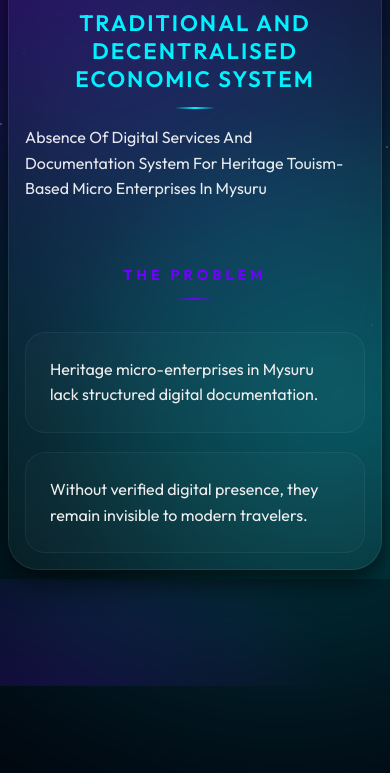
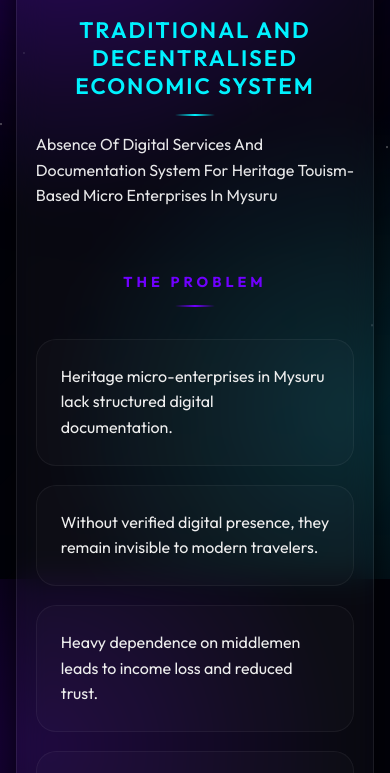
Before and after one commit to srinivas2s/Presentation-web, a website: page index.html in a window 390 px wide. Shown: the part 265-1038 px from the top of the page. Before the commit the page ends 951 px from the top, so only its background shows below. Drawn offline with Linux system fonts and the light colour scheme.

Commit message:
ui for mobile

```diff
--- a/style.css
+++ b/style.css
@@ -9,14 +9,25 @@
     --card-shadow: 0 8px 32px 0 rgba(0, 0, 0, 0.8);
 }
 
+* {
+    box-sizing: border-box;
+}
+
+html,
 body {
+    width: 100%;
     margin: 0;
     padding: 0;
+}
+
+body {
     font-family: 'Outfit', sans-serif;
     background-color: var(--bg-dark);
     background-image:
         radial-gradient(circle at 10% 20%, rgba(112, 0, 255, 0.2) 0%, transparent 40%),
         radial-gradient(circle at 90% 80%, rgba(0, 242, 255, 0.15) 0%, transparent 40%);
+    background-attachment: fixed;
+    /* Keep background steady */
     color: var(--text-color);
     min-height: 100vh;
     display: flex;
@@ -80,20 +91,19 @@ body::after {
 .container {
     text-align: center;
     z-index: 1;
-    padding: 3rem 2rem;
+    padding: clamp(1.5rem, 5vw, 3rem);
+    width: 92%;
     max-width: 900px;
-    width: 95%;
     backdrop-filter: blur(15px);
     border-radius: 30px;
     background: var(--glass-bg);
     border: 1px solid var(--glass-border);
     box-shadow: var(--card-shadow);
     animation: container-entry 1s ease-out forwards;
-    margin: 2rem;
+    margin: 2rem auto;
     max-height: 90vh;
     overflow-y: auto;
     scrollbar-width: none;
-    /* Hide scrollbar Firefox */
 }
 
 .container::-webkit-scrollbar {
@@ -435,10 +445,24 @@ footer {
 }
 
 @media (max-width: 600px) {
+    body {
+        display: block;
+        /* Remove flex centering for mobile to prevent shift issues */
+        overflow-y: auto;
+        height: auto;
+        padding: 1rem 0;
+    }
+
     .container {
-        padding: 2rem 1rem;
-        margin: 0.5rem;
-        width: auto;
+        padding: 2rem 1.2rem;
+        margin: 0 auto;
+        /* Center with margin instead of flex */
+        width: 92%;
+        max-height: none;
+        /* Allow full height scroll */
+        transform: none;
+        /* Prevent transform issues */
+        animation: fade-in-anim 1s ease-out forwards;
     }
 
     h1.team-name {
```
